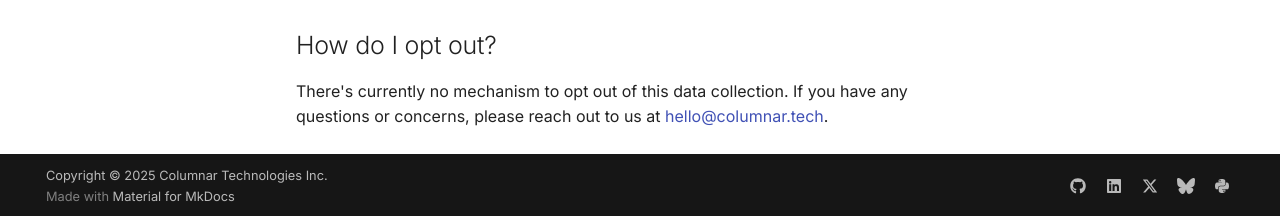
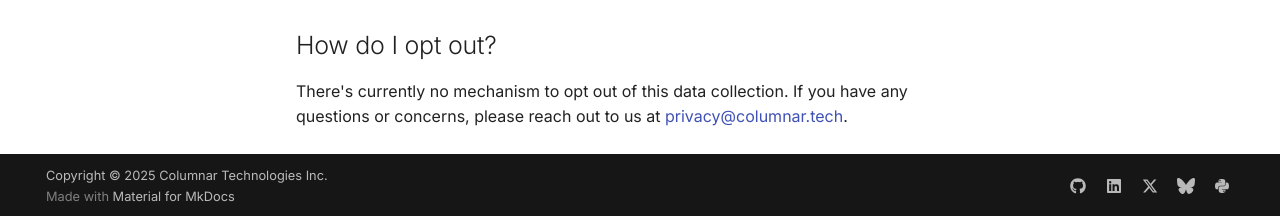
Before and after one commit to columnar-tech/dbc, an MkDocs documentation site: the page built from docs/reference/analytics.md, in a window 1280 px wide and 1149 px high. Shown: the part 930-1146 px from the top of the window. Built offline with MkDocs 1.6.1 and Material for MkDocs 9.7.7, drawn with Linux system fonts in a browser that asks for light colours; plug-ins that fetch from the network failed and are left out; comment, search, counter and statistics services are not loaded.

Commit message:
Update docs/reference/analytics.md
Co-authored-by: Ian Cook <ianmcook@gmail.com>

```diff
--- a/docs/reference/analytics.md
+++ b/docs/reference/analytics.md
@@ -21,4 +21,4 @@ Logs are currently not deleted but we plan to set up automatic log pruning and w
 
 ## How do I opt out?
 
-There's currently no mechanism to opt out of this data collection. If you have any questions or concerns, please reach out to us at [hello@columnar.tech](mailto:hello@columnar.tech).
+There's currently no mechanism to opt out of this data collection. If you have any questions or concerns, please reach out to us at [privacy@columnar.tech](mailto:privacy@columnar.tech).
```
